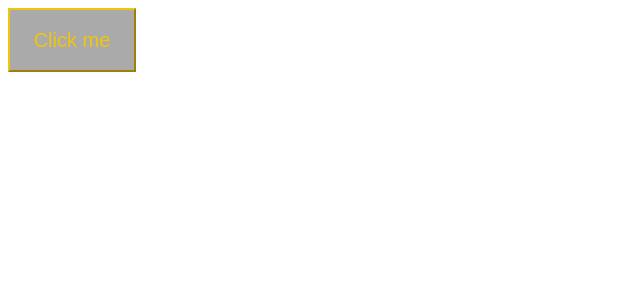
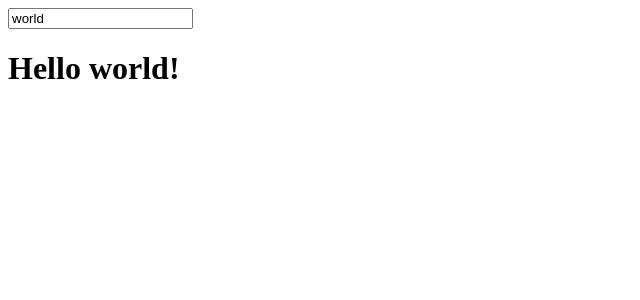
Before and after one commit to mdave16/stunning-bassoon, a Svelte app: page / in a window 1280 px wide. Shown: the top 300 px of the page, without its empty margins (0-640 px from the left). Built offline with nearby package versions, Linux system fonts and the light colour scheme.

Commit message:
bind values for form data

```diff
--- a/src/App.svelte
+++ b/src/App.svelte
@@ -1,9 +1,6 @@
 <script lang="ts">
-	import Inner from './Inner.svelte';
-
-	const handleClick = () => {
-		console.log('clicked');
-	};
+	let name = 'world';
 </script>
 
-<Inner on:click={handleClick} />
+<input bind:value={name} />
+<h1>Hello {name}!</h1>
--- a/src/Inner.svelte
+++ /dev/null
@@ -1,20 +0,0 @@
-<style>
-	button {
-		height: 4rem;
-		width: 8rem;
-		background-color: #aaa;
-		border-color: #f1c40f;
-		color: #f1c40f;
-		font-size: 1.25rem;
-		background-image: linear-gradient(45deg, #f1c40f 50%, transparent 50%);
-		background-position: 100%;
-		background-size: 400%;
-		transition: 300ms ease-in-out;
-	}
-	button:hover {
-		background-position: 0;
-		color: #aaa;
-	}
-</style>
-
-<button on:click|once>Click me</button>
```
